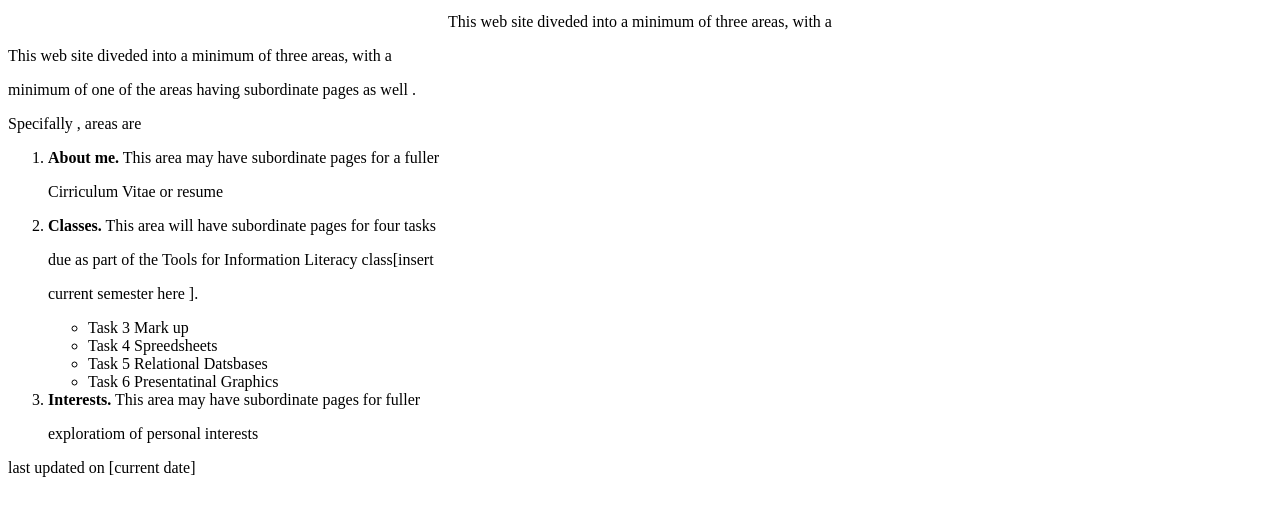
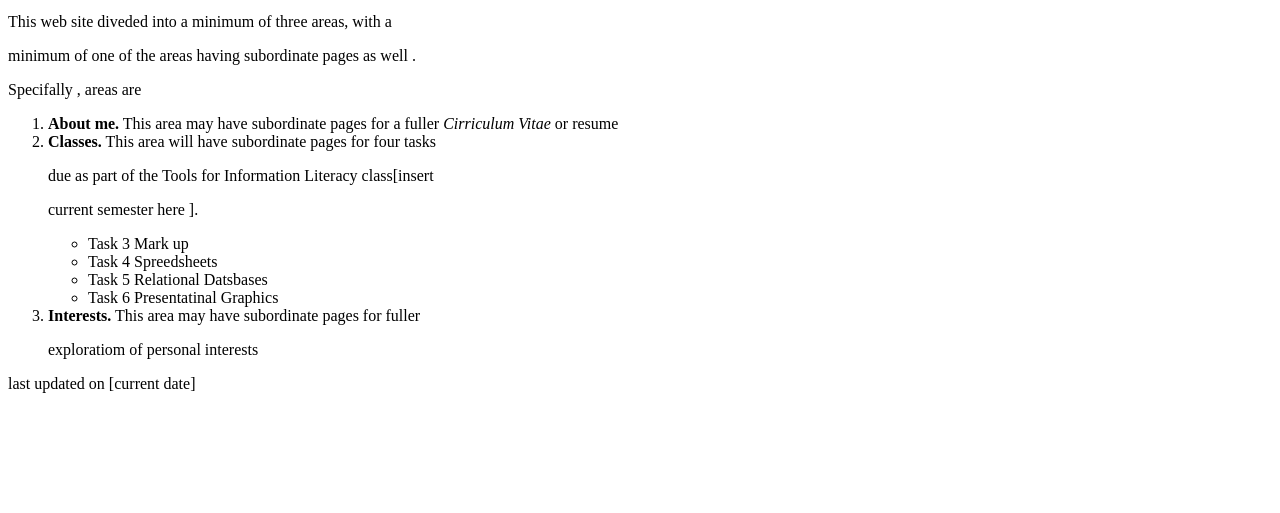
Before and after one commit to Farhad2042/BAC-Lessons, a plain HTML site: page index5.html in a window 1280 px wide. Shown: the part 111-624 px from the top of the page. Drawn offline with Linux system fonts and the light colour scheme.

Commit message:
Update index5.html

```diff
--- a/index5.html
+++ b/index5.html
@@ -9,13 +9,12 @@
     <hr>
    <center> <h1>Your name</h1>
 yourname@emailaddressofconvenience.com
-<p>This web site diveded into a minimum of three areas, with a</p>
 </center>
 <p>This web site diveded into a minimum of three areas, with a </p>
 <p>minimum of one of the areas having subordinate pages as well .</p>
 <p>Specifally , areas are</p>
 <ol type="1"><li><strong>About me.</strong> This area may have subordinate pages for a fuller
-<p>Cirriculum  Vitae or resume</p></li>
+<i>Cirriculum  Vitae</i> or resume</li>
 <li><strong>Classes.</strong> This area will have subordinate pages for four tasks
 <p>due as part of the Tools for Information Literacy class[insert</p>
 <p>current semester here ].</p>
```
